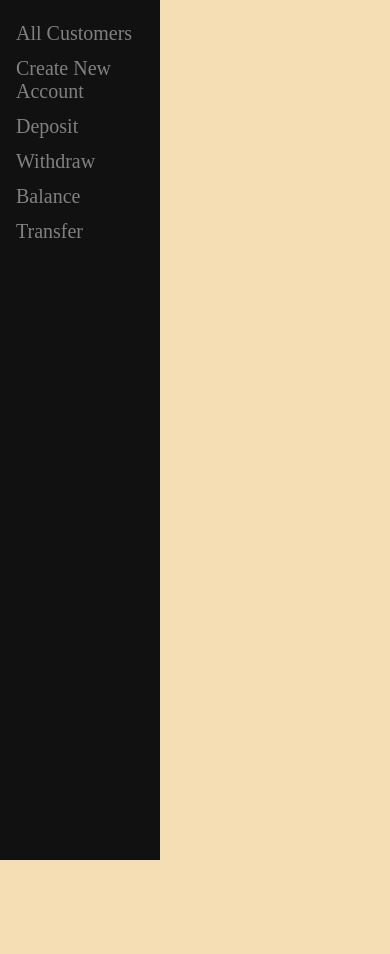
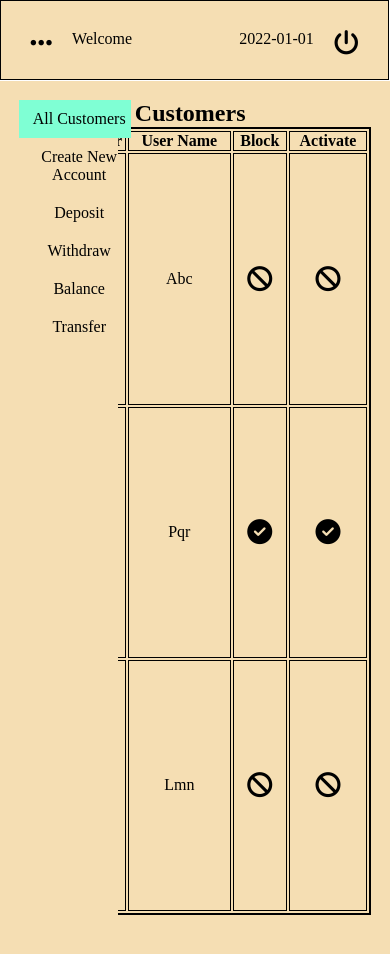
Before and after one commit to lasya2206/Bank-App, a plain HTML site: page All-Customer/index.html in a window 390 px wide. Shown: the top 954 px of the page. Before the commit the page ends 844 px from the top, so only its background shows below. Drawn offline with Linux system fonts and the light colour scheme.

Commit message:
Project: Bank-App

```diff
--- a/All-Customer/index.html
+++ b/All-Customer/index.html
@@ -1,5 +1,6 @@
 <!DOCTYPE html>
 <html lang="en">
+
 <head>
     <meta charset="UTF-8">
     <meta http-equiv="X-UA-Compatible" content="IE=edge">
@@ -10,24 +11,62 @@
         crossorigin="anonymous" referrerpolicy="no-referrer" />
     <link rel="stylesheet" href="style.css">
 </head>
+
 <body>
-    <div class="nav">
-    <nav >
-        <i id="mysidenav" class="fa-sharp fa-solid fa-ellipsis"></i>
+    <header id="pageHeader">
+        <ul>
+            <li><a href=""><i id="three-dots" class="fa-sharp fa-solid fa-ellipsis"></i></a></li>
+            <li><a><p>Welcome</p></a></li>
+            <li style="float:right"><a href=""><i id="power-off" class="fa-solid fa-power-off"></i></a></li>
+            <li style="float:right"><a><p>2022-01-01</p></a></li>
+        </ul>
+
+
+
+    </header>
+    <article id="mainArticle">
+        <table style="border: solid 2px; width: 100%;" >
+            <h2>All Customers</h2>
+            <thead>
+                <tr>
+                    <th>Sr</th>
+                    <th>User Name</th>
+                    <th>Block</th>
+                    <th>Activate</th>
+                </tr>
+            </thead>
+            <tbody>
+                <tr>
+                    <td>1</td>
+                    <td>Abc</td>
+                    <td><i class="fa-solid fa-ban"></i></td>
+                    <td><i class="fa-solid fa-ban"></i></td>
+                </tr>
+                <tr>
+                    <td>2</td>
+                    <td>Pqr</td>
+                    <td><i class="fa-sharp fa-solid fa-circle-check"></i></td>
+                    <td><i class="fa-sharp fa-solid fa-circle-check"></i></td>
+                </tr>
+                <tr>
+                    <td>3</td>
+                    <td>Lmn</td>
+                    <td><i class="fa-solid fa-ban"></i></td>
+                    <td><i class="fa-solid fa-ban"></i></td>
+                </tr>
+            </tbody>
+        </table>
+    </article>
+    <nav id="mainNav">
+        <ul>
+            <li id="Active"><a href="#"><p>All Customers</p></a></li>
+            <li><a href="#"><p>Create New Account</p></a></li>
+            <li><a href="#"><p>Deposit</p></a></li>
+            <li><a href="#"><p>Withdraw</p></a></li>
+            <li><a href="#"><p>Balance</p></a></li>
+            <li><a href="#"><p>Transfer</p></a></li>
+        </ul>
     </nav>
-</div>
-    <div class="sidebar">
-        <a href="#">All Customers</a>
-        <a href="#">Create New Account</a>
-        <a href="#"> Deposit</a>
-        <a href="#">Withdraw</a>
-        <a href="#">Balance</a>
-        <a href="#">Transfer</a>
-      </div>
-      <section>
-        <table>
-            <tr>Sr</tr>
-        </table>
-      </section>
 </body>
+
 </html>
--- a/All-Customer/style.css
+++ b/All-Customer/style.css
@@ -3,47 +3,280 @@
     padding: 0;
 
 }
-body{
-    width: 100vw;
+  body {
+    display: grid;
+    grid-template-areas:
+      "header header ads"
+      "nav article article"
+      "nav footer footer";
+    grid-template-rows: 80px 1fr;
+    grid-template-columns: 20% 1fr 0%;
+    grid-row-gap: 1px;
+    grid-column-gap: 1px;
     height: 100vh;
-    background-color: wheat;
+    margin: 0;
+    }
+    header, article, nav, div {
+      padding: 1.2em;
+      background: wheat;
+      }
+    #pageHeader {
+      grid-area: header;
+      }
+    #mainArticle {
+      grid-area: article;
+      }
+    #mainNav {
+      grid-area: nav;
+      }
+#three-dots{
+  font-size: 25px;
+}
+#power-off{
+  float: right;
+  font-size: 25px;
+}
+header{
+  background-color: wheat;
+  border: 1px solid black;
+  color: black;
+}
+header ul {
+  list-style-type: none;
+  margin: 0;
+  padding: 0;
+  overflow: hidden;
+
 }
 
-.nav{
-   position: relative;
-   top: 10px;
-   left: 10px;
+header li {
+  float: left;
 }
-#mysidenav{
-    font-size: 25px;
 
+header li a {
+  display: block;
+  color: black;
+  text-align: center;
+  padding: 10px 10px;
+  text-decoration: none;
+}
+
+nav ul {
+  list-style-type: none;
+  margin: 0;
+  padding: 0;
+  overflow: hidden;
+}
+nav ul li a {
+  display: block;
+  color: black;
+  text-align: center;
+  padding: 10px 10px;
+  text-decoration: none;
+}
+#Active{
+  background-color: aquamarine;
+}
+table, th, td {
+  border: 1px solid black;
 
 }
-.sidebar {
-    height: 100%;
-    width: 160px;
-    position: fixed;
-    z-index: 1;
-    top: 0;
-    left: 0;
-    background-color: #111;
-    overflow-x: hidden;
-    padding-top: 16px;
-  }
+td{
+  text-align: center;
+}
+table{
+  height: 90%;
+}
+.fa-circle-check{
+  font-size: 25px;
+}
+.fa-ban{
+  font-size: 25px;
+}
+@media screen and (max-width:900px){
+  body {
+    display: grid;
+    grid-template-areas:
+      "header header ads"
+      "nav article article"
+      "nav footer footer";
+    grid-template-rows: 80px 1fr;
+    grid-template-columns: 20% 1fr 0%;
+    grid-row-gap: 1px;
+    grid-column-gap: 1px;
+    height: 100vh;
+    margin: 0;
+    }
+    header, article, nav, div {
+      padding: 1.2em;
+      background: wheat;
+      }
+    #pageHeader {
+      grid-area: header;
+      }
+    #mainArticle {
+      grid-area: article;
+      }
+    #mainNav {
+      grid-area: nav;
+      }
+#three-dots{
+  font-size: 25px;
+}
+#power-off{
+  float: right;
+  font-size: 25px;
+}
+header{
+  background-color: wheat;
+  border: 1px solid black;
+  color: black;
+}
+header ul {
+  list-style-type: none;
+  margin: 0;
+  padding: 0;
+  overflow: hidden;
 
-  .sidebar a {
-    padding: 6px 8px 6px 16px;
-    text-decoration: none;
-    font-size: 20px;
-    color: #818181;
-    display: block;
-  }
+}
 
-  .sidebar a:hover {
-    color: #f1f1f1;
-  }
+header li {
+  float: left;
+}
 
-  .main {
-    margin-left: 160px; /* Same as the width of the sidenav */
-    padding: 0px 10px;
-  }
+header li a {
+  display: block;
+  color: black;
+  text-align: center;
+  padding: 10px 10px;
+  text-decoration: none;
+}
+
+nav ul {
+  list-style-type: none;
+  margin: 0;
+  padding: 0;
+  overflow: hidden;
+}
+nav ul li a {
+  display: block;
+  color: black;
+  text-align: center;
+  padding: 10px 10px;
+  text-decoration: none;
+}
+#Active{
+  background-color: aquamarine;
+}
+table, th, td {
+  border: 1px solid black;
+
+}
+td{
+  text-align: center;
+}
+table{
+  height: 90%;
+}
+.fa-circle-check{
+  font-size: 25px;
+}
+.fa-ban{
+  font-size: 25px;
+}
+}
+@media screen and (max-width:700px){
+  body {
+    display: grid;
+    grid-template-areas:
+      "header header ads"
+      "nav article article"
+      "nav footer footer";
+    grid-template-rows: 80px 1fr;
+    grid-template-columns: 20% 1fr 0%;
+    grid-row-gap: 1px;
+    grid-column-gap: 1px;
+    height: 118vh;
+    margin: 0;
+    }
+    header, article, nav, div {
+      padding: 1.2em;
+      background: wheat;
+      }
+    #pageHeader {
+      grid-area: header;
+      }
+    #mainArticle {
+      grid-area: article;
+      }
+    #mainNav {
+      grid-area: nav;
+      width: 80px;
+      }
+#three-dots{
+  font-size: 25px;
+}
+#power-off{
+  float: right;
+  font-size: 25px;
+}
+header{
+  background-color: wheat;
+  border: 1px solid black;
+  color: black;
+}
+header ul {
+  list-style-type: none;
+  margin: 0;
+  padding: 0;
+  overflow: hidden;
+
+}
+
+header li {
+  float: left;
+}
+
+header li a {
+  display: block;
+  color: black;
+  text-align: center;
+  padding: 10px 10px;
+  text-decoration: none;
+}
+
+nav ul {
+  list-style-type: none;
+  margin: 0;
+  padding: 0;
+  overflow: hidden;
+  width: 112px;
+}
+nav ul li a {
+  display: block;
+  color: black;
+  text-align: center;
+  padding: 10px 10px;
+  text-decoration: none;
+  width: 100px;
+}
+#Active{
+  background-color: aquamarine;
+}
+table, th, td {
+  border: 1px solid black;
+
+}
+td{
+  text-align: center;
+}
+table{
+  height: 90%;
+}
+.fa-circle-check{
+  font-size: 25px;
+}
+.fa-ban{
+  font-size: 25px;
+}
+}
```
